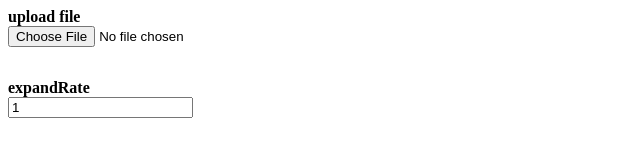
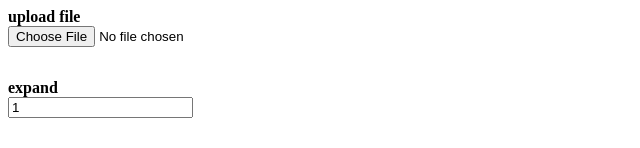
Before and after one commit to greatSumini/d3-tree-visualization, a Next.js app: page / in a window 1280 px wide. Shown: the top 148 px of the page, without its empty margins (0-640 px from the left). Built offline with nearby package versions, Linux system fonts and the light colour scheme.

Commit message:
style: :pencil2: fix label text

```diff
--- a/pages/index.js
+++ b/pages/index.js
@@ -122,7 +122,7 @@ export default function Home() {
     <Wrapper id="wrapper">
       <StyledLabel htmlFor="file">upload file</StyledLabel>
       <StyledInput id="file" type="file" accept=".json" onChange={loadFile} />
-      <StyledLabel htmlFor="number">expandRate</StyledLabel>
+      <StyledLabel htmlFor="number">expand</StyledLabel>
       <StyledInput
         id="number"
         type="number"
```
